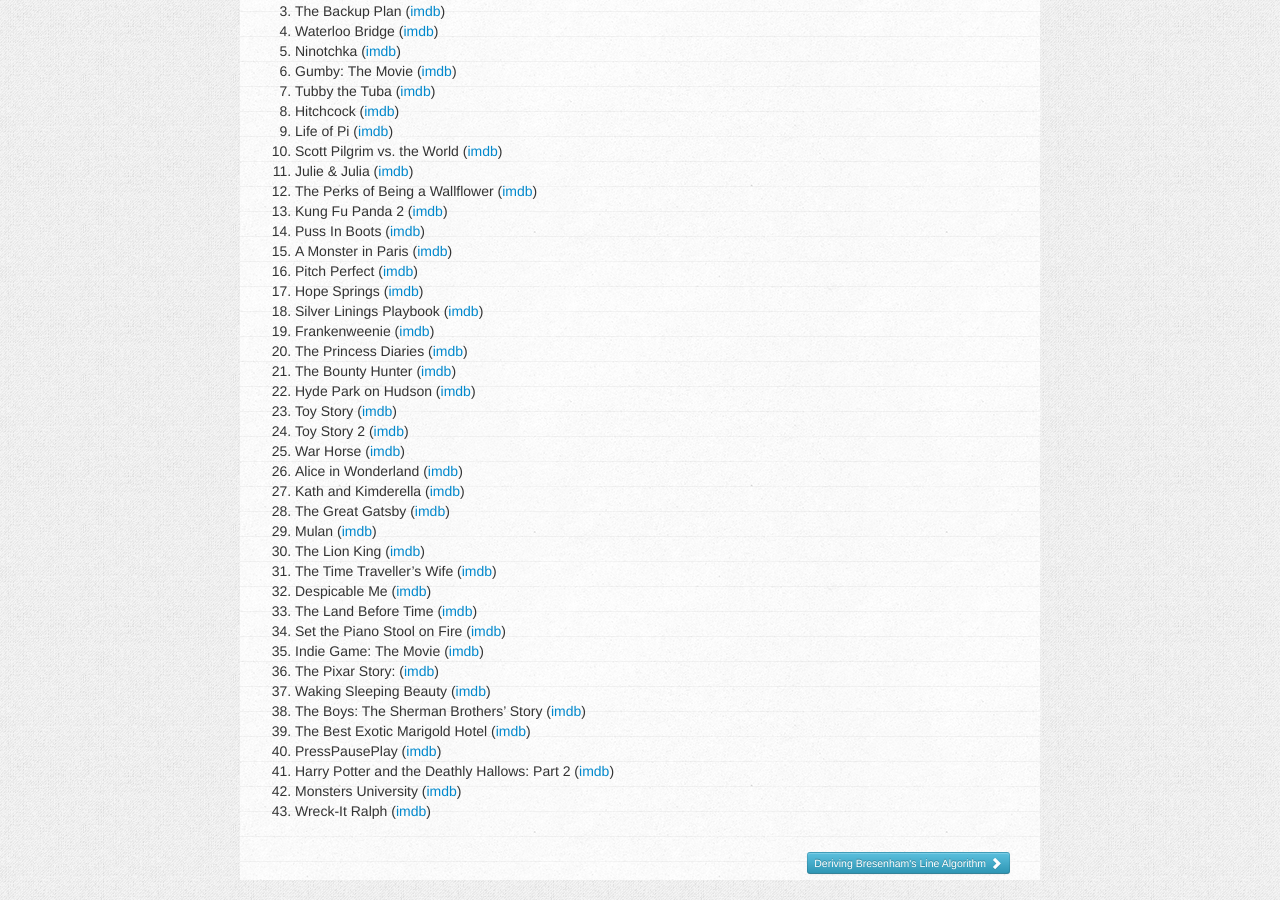
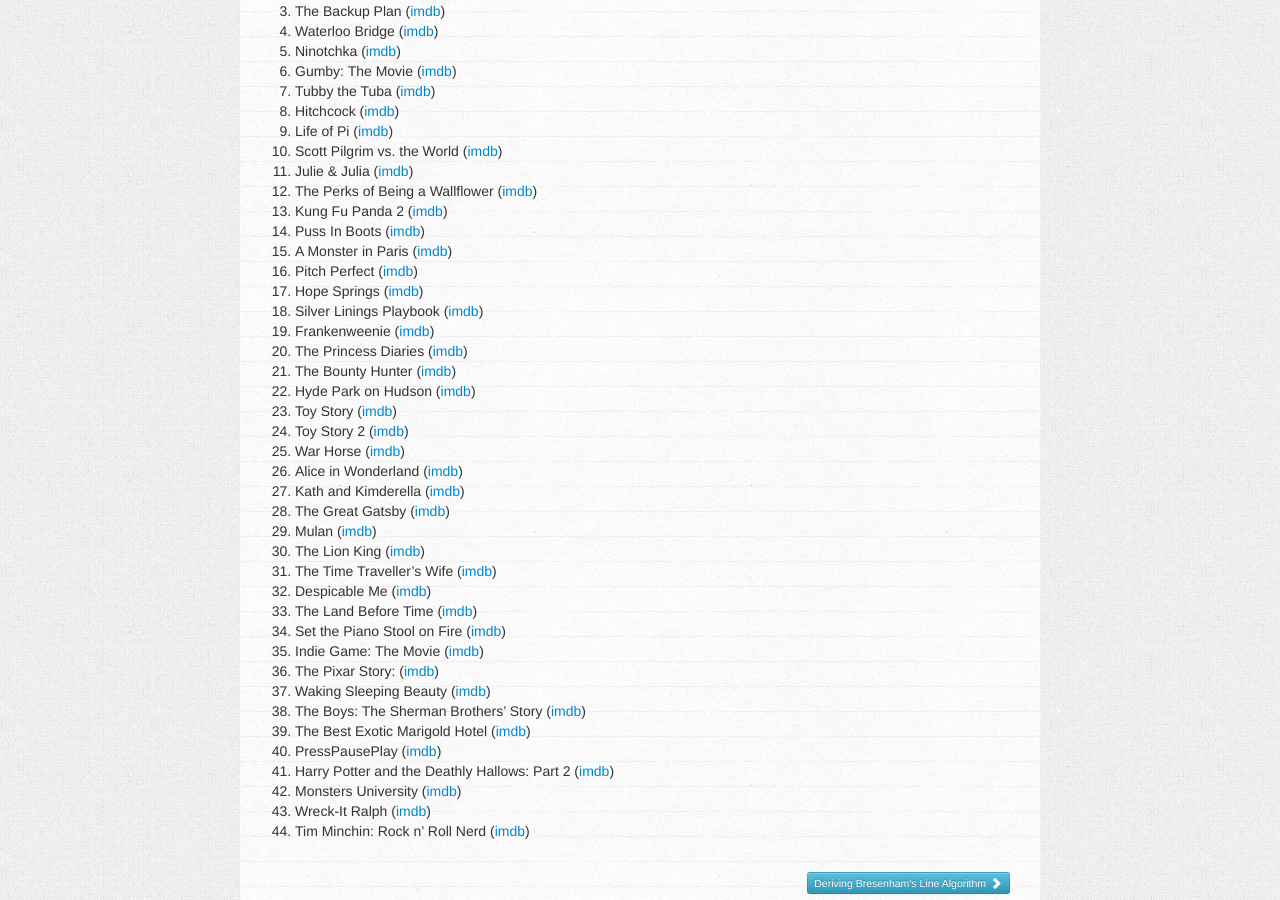
Before and after one commit to charlottepierce/charlottepierce.github.com, a Jekyll site: the page built from _posts/2013-01-01-50-50-Challenge-2013.md, in a window 1280 px wide and 900 px high, scrolled down 1047 px. Built offline with Jekyll 4.4.1, drawn with Linux system fonts in a browser that asks for light colours.

Commit message:
Updated 50/50 challenge list.

```diff
--- a/_posts/2013-01-01-50-50-Challenge-2013.md
+++ b/_posts/2013-01-01-50-50-Challenge-2013.md
@@ -83,3 +83,4 @@
 41. Harry Potter and the Deathly Hallows: Part 2 ([imdb](http://www.imdb.com/title/tt1201607/))
 42. Monsters University ([imdb](http://www.imdb.com/title/tt1453405/))
 43. Wreck-It Ralph ([imdb](http://www.imdb.com/title/tt1772341/))
+44. Tim Minchin: Rock n' Roll Nerd ([imdb](http://www.imdb.com/title/tt1297297/))
```
